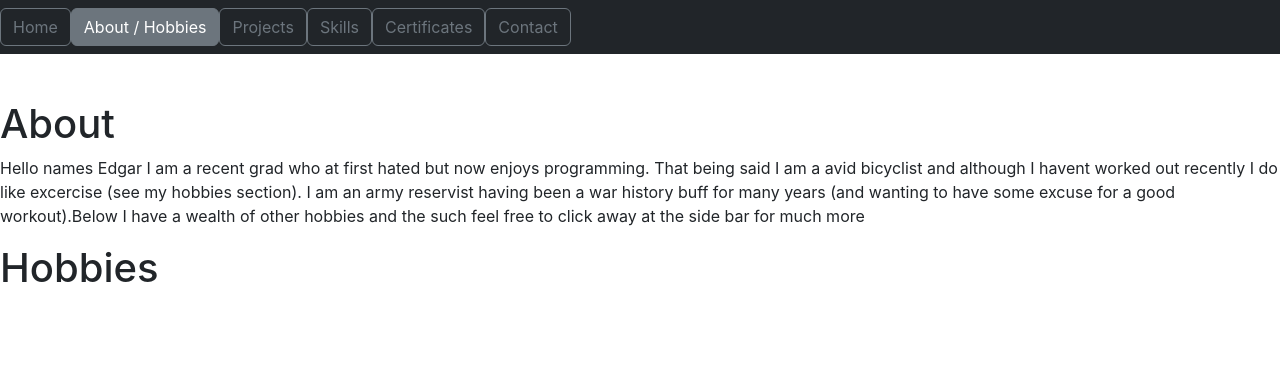
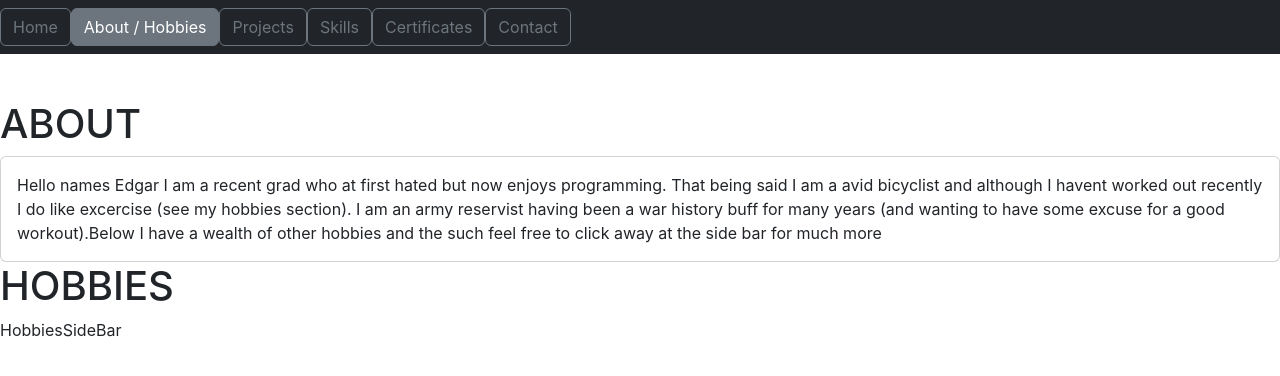
Before and after one commit to Eds-Dbug/profile2, a React (Create React App) app: page /hobbies in a window 1280 px wide. Shown: the top 376 px of the page. Built offline with nearby package versions, Linux system fonts and the light colour scheme.

Commit message:
Add additional files that are needed

```diff
--- a/src/routes/Hobbies.tsx
+++ b/src/routes/Hobbies.tsx
@@ -1,22 +1,29 @@
 import React from 'react';
 import { Outlet } from 'react-router';
+import HobbiesSideBar from '../NavBar/Hobbies/HobbiesSideBar';
+import '../routes/HobbyRoutes/s';
 
 export default function Hobbies() {
   return (
     <div className='Hobbies'>
       <section className='Hobbies__about'>
-        <h1>About</h1>
-        <p>Hello names Edgar I am a recent grad who at first hated but now enjoys programming.
+        <h1>ABOUT</h1>
+        <div className='card'>
+         <div className='card-body'>
+         Hello names Edgar I am a recent grad who at first hated but now enjoys programming.
         That being said I am a avid bicyclist and although I havent worked out recently I do like
         excercise (see my hobbies section). I am an army reservist having been a war history buff for
-        many years (and wanting to have some excuse for a good workout).Below I have a wealth of other hobbies and the such feel free to click away at the side bar for much more</p>
+        many years (and wanting to have some excuse for a good workout).Below I have a wealth of other hobbies and the such feel free to click away at the side bar for much more
+          </div>
+        </div>
+
       </section>
 
       <section>
-        <h1>Hobbies</h1>
+        <h1>HOBBIES</h1>
         <section className='Hobbies__hobbies'>
           <div className='Hobbies__sideBar'>
-
+            <HobbiesSideBar/>
           </div>
           <div className='Hobbies__outlet'>
             <Outlet/>
```
Also changed, not shown: src/NavBar/Hobbies/HobbyLinks.tsx (added, +15 -0 lines), src/routes/HobbyRoutes/styles/Cycling.scss (added), src/routes/HobbyRoutes/styles/Minis.scss (added), src/routes/HobbyRoutes/styles/SideBarNav.scss (added), src/routes/HobbyRoutes/styles/hobbies.scss (added), src/routes/styles/contact.scss (added), src/routes/styles/projects.scss (added), src/routes/styles/skills.scss (added).
